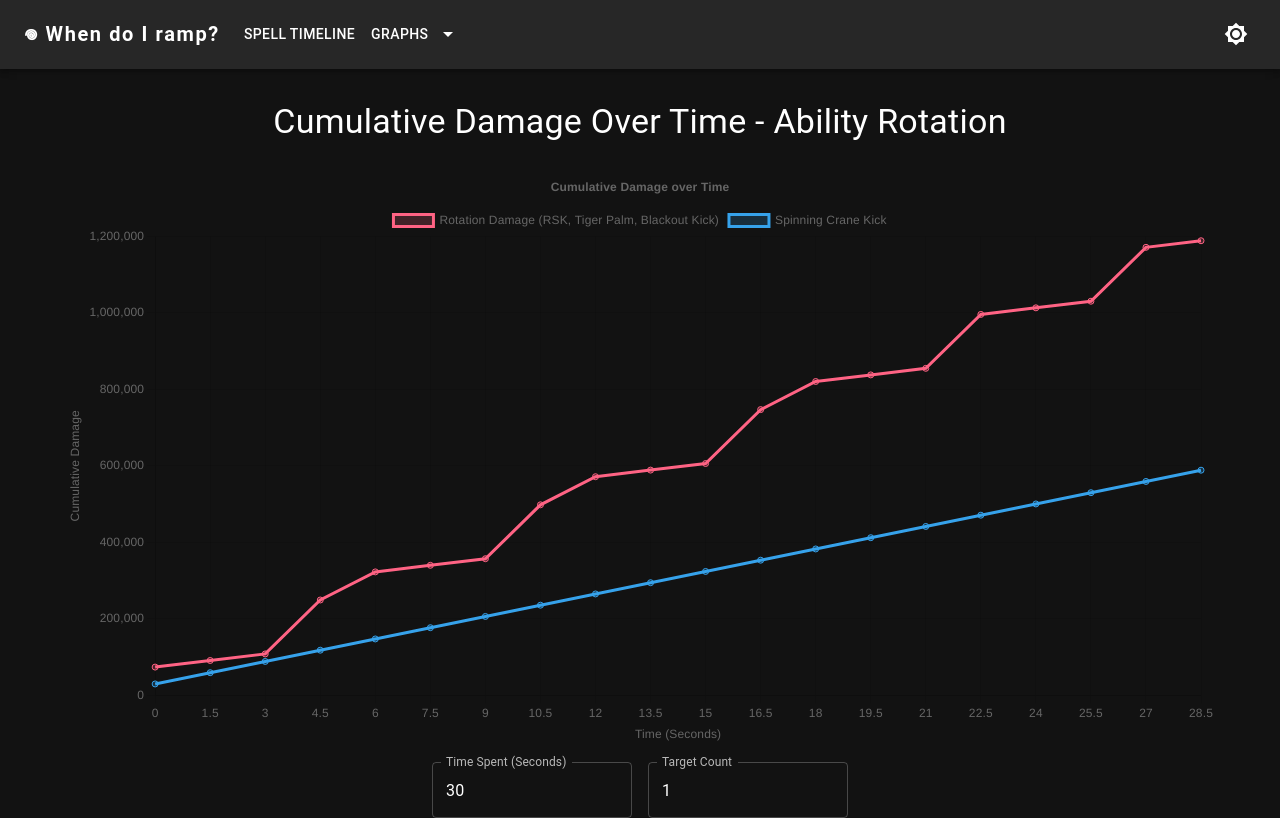
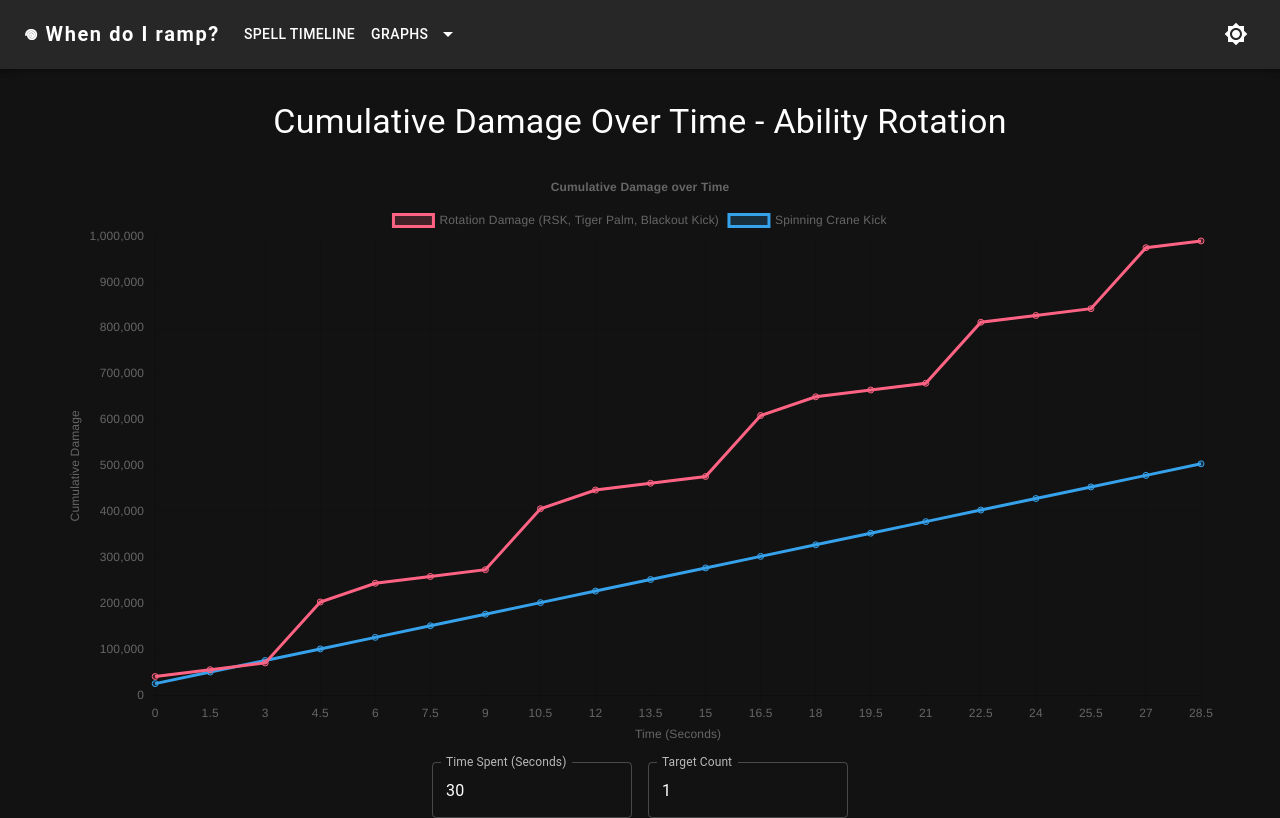
Before and after one commit to lolswirl/wait-im-ramping, a React (Create React App) app: page /graphs/st-spinning in a window 1280 px wide. Built offline with nearby package versions, Linux system fonts and the light colour scheme.

Commit message:
refactor to place values inside of spell and talent initialization

```diff
--- a/src/data/class.ts
+++ b/src/data/class.ts
@@ -7,25 +7,45 @@ import { preservationEvokerSpells } from './spells/classes/evoker/preservation/p
 import { holyPaladinSpells } from './spells/classes/paladin/holy/holy.ts';
 import type { spell } from './spell';
 
+import { Capitalize } from "../util/stringManipulation.tsx";
+
+import { mistweaverMonkTalents } from './spells/classes/monk/mistweaver/talents.ts';
+
 interface classs {
-  name: class_names;
+  name: classNames;
   specializations: specialization[];
   color: string;
 }
 
-type class_names = 'Priest' | 'Druid' | 'Monk' | 'Shaman' | 'Evoker' | 'Paladin';
+type classNames = 'Priest' | 'Druid' | 'Monk' | 'Shaman' | 'Evoker' | 'Paladin';
+
+export function getSpec(specName: string, className: string) {
+  specName = Capitalize(specName.toLowerCase());
+  className = Capitalize(className.toLowerCase());
+  return classes.find(cls => cls.name === className)?.specializations.find(spec => spec.name === specName);
+}
 
 interface specialization {
   spells: spell[];
+  talents?: spell[];
   icon: string;
   name: string;
   color: string;
+  intellect?: number;
   buffs?: (spellList: spell[]) => spell[];
+
+  getSpell?: (spellName: string) => spell | undefined;
+  getTalent?: (talentName: string) => spell | undefined;
 }
+
+const addSpecializationMethods = (spec: specialization) => {
+  spec.getSpell = (spellName: string) => spec.spells.find(spell => spell.name === spellName);
+  spec.getTalent = (talentName: string) => spec.talents?.find(talent => talent.name === talentName);
+};
 
 const classes: classs[] = [
   {
-    name: 'Priest',
+    name: 'Priest' as classNames,
     specializations: [
       {
         spells: disciplinePriestSpells,
@@ -43,7 +63,7 @@ const classes: classs[] = [
     color: "#fffff6"
   },
   {
-    name: 'Druid',
+    name: 'Druid' as classNames,
     specializations: [
       {
         spells: restorationDruidSpells,
@@ -55,19 +75,21 @@ const classes: classs[] = [
     color: "#ff7c0a"
   },
   {
-    name: 'Monk',
+    name: 'Monk' as classNames,
     specializations: [
       {
         spells: mistweaverMonkSpells,
+        talents: mistweaverMonkTalents,
         icon: 'spell_monk_mistweaver_spec',
         name: 'Mistweaver',
-        color: "#4ea55c"
+        color: "#4ea55c",
+        intellect: 17647
       }
     ],
     color: "#00ff96"
   },
   {
-    name: 'Shaman',
+    name: 'Shaman' as classNames,
     specializations: [
       {
         spells: restorationShamanSpells,
@@ -79,7 +101,7 @@ const classes: classs[] = [
     color: "0070dd"
   },
   {
-    name: 'Evoker',
+    name: 'Evoker' as classNames,
     specializations: [
       {
         spells: preservationEvokerSpells,
@@ -91,7 +113,7 @@ const classes: classs[] = [
     color: "#33937f"
   },
   {
-    name: 'Paladin',
+    name: 'Paladin' as classNames,
     specializations: [
       {
         spells: holyPaladinSpells,
@@ -104,4 +126,9 @@ const classes: classs[] = [
   }
 ];
 
+classes.forEach(cls => {
+  cls.specializations.forEach(addSpecializationMethods);
+});
+
+
 export { classes };
--- a/src/data/spells/classes/monk/mistweaver/mistweaver.ts
+++ b/src/data/spells/classes/monk/mistweaver/mistweaver.ts
@@ -17,13 +17,28 @@ export const mistweaverMonkSpells: spell[] = [
     name: 'Rising Sun Kick',
     id: 107428,
     icon: 'ability_monk_risingsunkick',
-    castTime: 0
+    castTime: 0,
+    value: {
+      damage: 40775
+    }
   },
   {
     name: 'Tiger Palm',
     id: 100780,
     icon: 'ability_monk_tigerpalm',
     castTime: 0,
+    value: {
+      damage: 14769
+    }
+  },
+  {
+    name: 'Blackout Kick',
+    id: 100784,
+    icon: 'ability_monk_roundhousekick',
+    castTime: 0,
+    value: {
+      damage: 26582
+    }
   },
   {
     name: 'Vivify',
@@ -48,7 +63,13 @@ export const mistweaverMonkSpells: spell[] = [
     name: "Sheilun's Gift",
     id: 205406,
     icon: 'inv_staff_2h_artifactshaohao_d_01',
-    castTime: 0
+    castTime: 0,
+    value: {
+      healing: 25750
+    },
+    custom: {
+      targetsHit: 3
+    }
   },
   {
     name: 'Chi-Ji',
@@ -66,7 +87,19 @@ export const mistweaverMonkSpells: spell[] = [
     name: 'Crackling Jade Lightning',
     id: 117952,
     icon: 'ability_monk_cracklingjadelightning',
-    castTime: 3
+    castTime: 3,
+    value: {
+      damage: 19270
+    }
+  },
+  {
+    name: 'Spinning Crane Kick',
+    id: 101546,
+    icon: 'ability_monk_cranekick_new',
+    castTime: 1.5,
+    value: {
+      damage: 25217
+    }
   },
   {
     name: 'Life Cocoon',
--- /dev/null
+++ b/src/data/spells/classes/monk/mistweaver/talents.ts
@@ -0,0 +1,47 @@
+import { spell } from '../../../../spell.ts';
+
+export const mistweaverMonkTalents: spell[] = [
+    {
+        name: "Legacy of Wisdom",
+        id: 404408,
+        icon: 'misc_legionfall_monk',
+        custom: {
+            targetsHit: 5
+        }
+    },
+    {
+        name: "Jade Empowerment",
+        id: 467317,
+        icon: 'ability_thunderking_thunderstruck',
+        custom: {
+            spellpowerIncrease: 2000,
+            chainVal: 0.25,
+        }
+    },
+    {
+        name: "Dance of Chi-Ji",
+        id: 438439,
+        icon: 'ability_monk_cranekick_new',
+        custom: {
+            spellpowerIncrease: 400
+        }
+    },
+    {
+        name: "Ancient Teachings",
+        id: 388023,
+        icon: 'inv_misc_book_07',
+        custom: {
+            transferRate: 2.45,
+            armorModifier: 1,
+        }
+    },
+    {
+        name: "Awakened Jadefire",
+        id: 388779,
+        icon: 'inv_leather_raidmonkt2_d_01_helm',
+        custom: {
+            transferRate: 1.20,
+            armorModifier: 0.7,
+        }
+    },
+];
--- a/src/pages/graphs/JadeEmpowermentVsDocJ.tsx
+++ b/src/pages/graphs/JadeEmpowermentVsDocJ.tsx
@@ -3,6 +3,8 @@ import { Line } from "react-chartjs-2";
 import { Chart as ChartJS, CategoryScale, LinearScale, PointElement, LineElement, Title, Tooltip, Legend } from "chart.js";
 import { Box, Container, TextField, Typography, ToggleButton, ToggleButtonGroup, useTheme } from "@mui/material";
 import PageTitle from "../../components/PageTitle/PageTitle.tsx";
+
+import { getSpec } from "../../data/class.ts";
 
 ChartJS.register(CategoryScale, LinearScale, PointElement, LineElement, Title, Tooltip, Legend);
 
@@ -11,20 +13,33 @@ const JadeEmpowermentVsDocJ: React.FC = () => {
   const [maxTargets, setMaxTargets] = useState(13);
   const [calcMode, setCalcMode] = useState("default");
 
-  const intellect = 17647
-  const cracklingJadeLightningDamage = 19270
-  const spinningCraneKickDamage = 25217
-  const armorModifier = 0.7
+  const mistweaver = getSpec("mistweaver", "monk")!;
 
-  const jadefireTeachingsTransfer = 2.45
-  const awakenedJadefireTransfer = 1.2
+  const intellect = mistweaver.intellect!;
+  const cjl = mistweaver.getSpell!("Crackling Jade Lightning")!;
+  const cracklingJadeLightningDamage = cjl.value!.damage!;
 
-  const jadeEmpowermentIncrease = 2000;
-  const jadeEmpowermentChain = jadeEmpowermentIncrease * 0.25;
-  const danceofChijiIncrease = 400;
+  const sck = mistweaver.getSpell!("Spinning Crane Kick")!;
+  const spinningCraneKickDamage = sck.value!.damage!;
 
-  const jeSpellpowerCalc = (value: number) => (cracklingJadeLightningDamage / intellect)  * value * jadefireTeachingsTransfer;
-  const docjSpellpowerCalc = (value: number) => (spinningCraneKickDamage / intellect) * value * (awakenedJadefireTransfer * 3) * armorModifier;
+  const awakenedJadefire = mistweaver.getTalent!("Awakened Jadefire")!;
+  const ancientTeachings = mistweaver.getTalent!("Ancient Teachings")!;
+
+  const awakenedJadefireArmorModifier = awakenedJadefire.custom?.armorModifier;
+  const ancientTeachingsArmorModifier = ancientTeachings.custom?.armorModifier;
+
+  const jadefireTeachingsTransfer = ancientTeachings.custom?.transferRate;
+  const awakenedJadefireTransfer = awakenedJadefire.custom?.transferRate;
+
+  const jadeEmpowerment = mistweaver.getTalent!("Jade Empowerment")!;
+  const jadeEmpowermentIncrease = jadeEmpowerment.custom?.spellpowerIncrease;
+  const jadeEmpowermentChain = jadeEmpowermentIncrease * jadeEmpowerment.custom?.chainVal;
+
+  const docj = mistweaver.getTalent!("Dance of Chi-Ji")!;
+  const danceofChijiIncrease = docj.custom?.spellpowerIncrease;
+
+  const jeSpellpowerCalc = (value: number) => (cracklingJadeLightningDamage / intellect)  * value * jadefireTeachingsTransfer * ancientTeachingsArmorModifier;
+  const docjSpellpowerCalc = (value: number) => (spinningCraneKickDamage / intellect) * value * (awakenedJadefireTransfer * 3) * awakenedJadefireArmorModifier;
 
   const jeValues = Array.from({ length: Math.min(maxTargets, 5) }, (_, i) => i + 1);
   const docjValues = Array.from({ length: maxTargets }, (_, i) => i + 1);
@@ -37,8 +52,8 @@ const JadeEmpowermentVsDocJ: React.FC = () => {
   );
 
   let hasted = false
-  let jeLabel = "Jade Empowerment";
-  let docjLabel = "Dance of Chi-Ji";
+  let jeLabel = jadeEmpowerment.name;
+  let docjLabel = docj.name;
   const docjPpm = hasted ? (3 + 1.3) : 3
 
   if (calcMode === "mode1") {
@@ -93,7 +108,7 @@ const JadeEmpowermentVsDocJ: React.FC = () => {
     plugins: {
       title: {
         display: true,
-        text: "Spellpower vs Target Count",
+        text: "Spellpower vs. Target Count",
       },
       tooltip: {
         mode: "index" as const,
@@ -168,7 +183,7 @@ const JadeEmpowermentVsDocJ: React.FC = () => {
       </Box>
 
       <Typography variant="body1">
-        Target Count where Dance of Chi-Ji is better than Jade Empowerment: {docjBetterThanJE ?? "N/A"}
+        Target Count where {docj.name} is better than {jadeEmpowerment.name}: {docjBetterThanJE ?? "N/A"}
       </Typography>
     </Container>
   );
--- a/src/pages/graphs/STvsSCK.tsx
+++ b/src/pages/graphs/STvsSCK.tsx
@@ -2,6 +2,8 @@ import React, { useState, useEffect } from "react";
 import { Line } from "react-chartjs-2";
 import { Chart as ChartJS, CategoryScale, LinearScale, PointElement, LineElement, Title, Tooltip, Legend } from "chart.js";
 import { Box, Container, TextField, Typography } from "@mui/material";
+
+import { getSpec } from "../../data/class.ts";
 
 ChartJS.register(CategoryScale, LinearScale, PointElement, LineElement, Title, Tooltip, Legend);
 
@@ -28,9 +30,11 @@ const DamageOverTimeGraph: React.FC = () => {
     let cumulativeDamage = 0;
     let rotationDamage = [];
 
-    const risingSunKickDamage = 73532;
-    const tigerPalmDamage = 17234;
-    const blackoutKickDamage = 28198;
+    const mistweaver = getSpec("mistweaver", "monk")!;
+
+    const risingSunKickDamage = mistweaver.getSpell!("Rising Sun Kick")!.value!.damage!;
+    const tigerPalmDamage = mistweaver.getSpell!("Tiger Palm")!.value!.damage!;
+    const blackoutKickDamage = mistweaver.getSpell!("Blackout Kick")!.value!.damage!;
 
     let bokHits = (1 + totmStacks); // Blackout Kick hits count based on TotM stacks
     let cleaveMultiplier = Math.min(targetCount, 3);
@@ -146,7 +150,8 @@ const DamageOverTimeGraph: React.FC = () => {
     let currentTime = 0;
     let cumulativeDamage = 0;
     let craneKickDamage = [];
-    const craneKickDamageValue = 29425;
+    const mistweaver = getSpec("mistweaver", "monk")!;
+    const craneKickDamageValue = mistweaver.getSpell!("Spinning Crane Kick").value!.damage;
 
     while (currentTime < totalTime) {
       const scaledDamage = targetCount <= 5
--- a/src/pages/graphs/SheilunVSJadeEmpowerment.tsx
+++ b/src/pages/graphs/SheilunVSJadeEmpowerment.tsx
@@ -4,30 +4,40 @@ import { Chart as ChartJS, CategoryScale, LinearScale, PointElement, LineElement
 import { Box, Container, useTheme } from "@mui/material";
 import PageTitle from "../../components/PageTitle/PageTitle.tsx";
 
+import { getSpec } from "../../data/class.ts";
+
 ChartJS.register(CategoryScale, LinearScale, PointElement, LineElement, Title, Tooltip, Legend);
 
 const SheilunVSJadeEmpowerment: React.FC = () => {
   const theme = useTheme();
 
-  // TODO: make base player with these values
-  const intellect = 17648;
+  const mistweaver = getSpec("mistweaver", "monk")!;
 
-  const sheilunHealingPerStack = 25750;
-  const sheilunTargetsHit = 5;
+  const intellect = mistweaver.intellect!;
+
+  const sheilunHealingPerStack = mistweaver.getSpell!("Sheilun's Gift")!.value!.healing!;
+  const sheilunTargetsHit = mistweaver.getTalent!("Legacy of Wisdom")!.custom?.targetsHit;
   const sheilunSpellpowerPerStack = (sheilunHealingPerStack / intellect) * 100 * sheilunTargetsHit;
 
-  const cjlDamage = 19271.08
-  const ancientTeachingsTransfer = 2.45;
+  const cracklingJadeLightningDamage = mistweaver.getSpell!("Crackling Jade Lightning")!.value!.damage!;
 
-  const jeSpellpowerCalc = (value: number) => (cjlDamage / intellect) * value * 2.45;
-  const jeBaseSpellpower = 2000;
-  const jeChainValue = jeBaseSpellpower * 0.25;
-  const jeValues = Array.from({ length: 5 }, (_, i) => jeBaseSpellpower + i * jeChainValue);
+  const ancientTeachings = mistweaver.getTalent!("Ancient Teachings")!;
+  const ancientTeachingsTransfer = ancientTeachings.custom?.transferRate;
+  const ancientTeachingsArmorModifier = ancientTeachings.custom?.armorModifier;
+
+  const jadeEmpowerment = mistweaver.getTalent!("Jade Empowerment")!;
+  const jadeEmpowermentIncrease = jadeEmpowerment.custom?.spellpowerIncrease;
+  const jadeEmpowermentChain = jadeEmpowermentIncrease * jadeEmpowerment.custom?.chainVal;
+
+  const jeSpellpowerCalc = (value: number) =>
+    (cracklingJadeLightningDamage / intellect) * value *
+    ancientTeachingsTransfer * ancientTeachingsArmorModifier;
+  const jeValues = Array.from({ length: 5 }, (_, i) => jadeEmpowermentIncrease + i * jadeEmpowermentChain);
   const jeSpellpowers = jeValues.map(value => jeSpellpowerCalc(value));
 
   const xValues = Array.from({ length: 10 }, (_, i) => i + 1);
 
-  const sheilunSpellpowers = xValues.map(i => sheilunSpellpowerPerStack  * i);
+  const sheilunSpellpowers = xValues.map(i => sheilunSpellpowerPerStack * i);
 
   const chartData = {
     labels: xValues.map(value => `${value}`),
--- /dev/null
+++ b/src/util/stringManipulation.tsx
@@ -0,0 +1,7 @@
+export function Capitalize(str: string) {
+    return str.charAt(0).toUpperCase() + str.slice(1);
+}
+
+export function lower(str: string) {
+    return str.toLowerCase();
+}
```
Also changed, not shown: src/data/spell.ts (+11 -1 lines).
